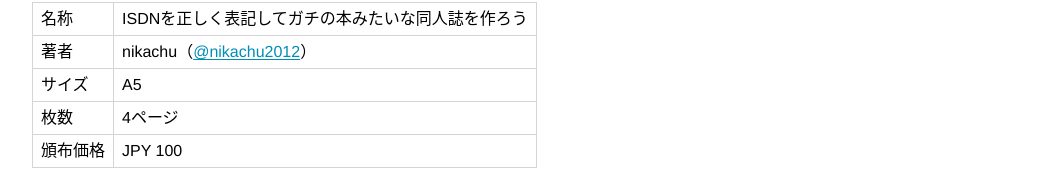
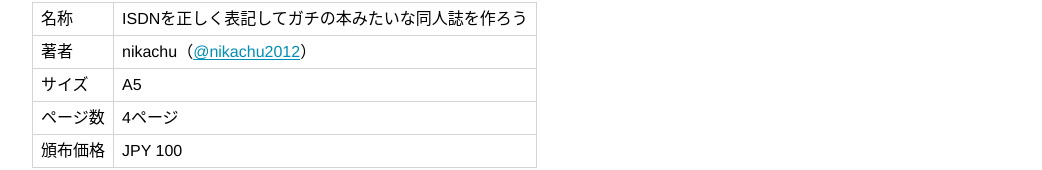
Before and after one commit to nikachu2012/nikatech-site, a Next.js app: page /item/howto_isdn in a window 1280 px wide. Shown: the part 661-831 px from the top of the page, without its empty margins (8-1050 px from the left). Built offline with nearby package versions, Linux system fonts and the light colour scheme.

Commit message:
[fix] 枚数じゃなくてページ数なので修正

```diff
--- a/app/(default)/item/howto_isdn/page.tsx
+++ b/app/(default)/item/howto_isdn/page.tsx
@@ -49,7 +49,7 @@ export default function Home() {
                   <td>A5</td>
                 </tr>
                 <tr>
-                  <td>枚数</td>
+                  <td>ページ数</td>
                   <td>4ページ</td>
                 </tr>
                 <tr>
```
